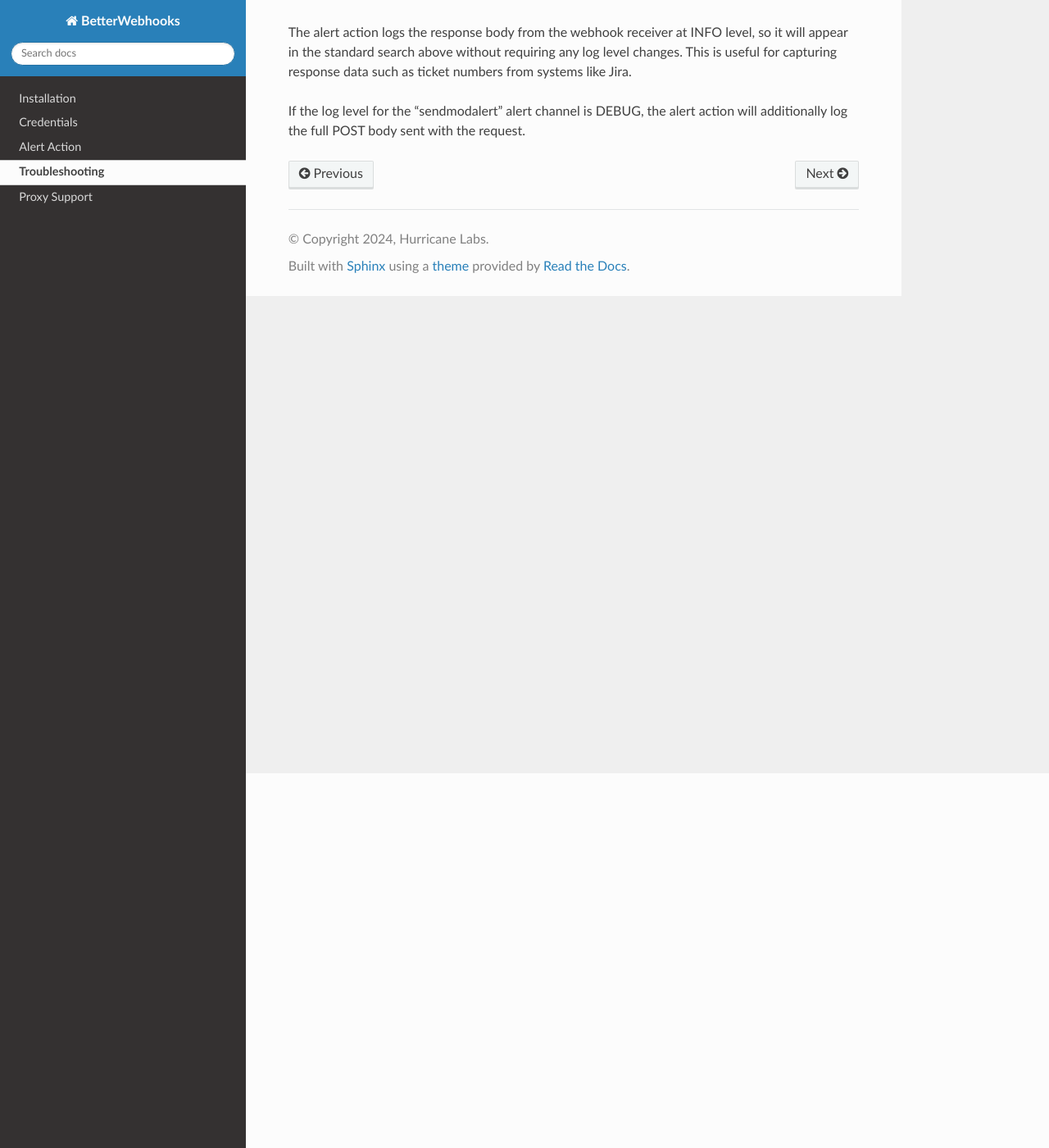
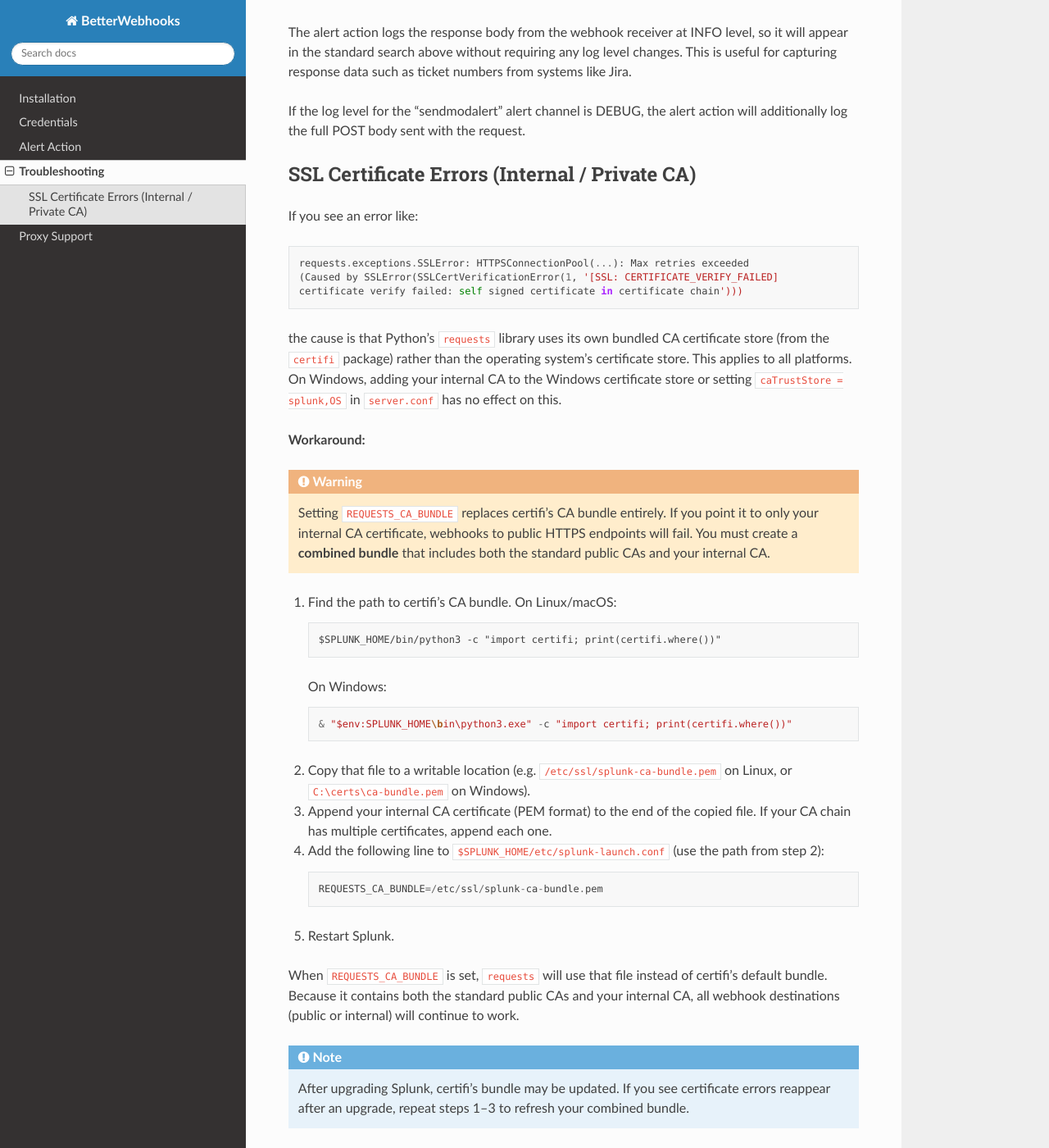
Before and after one commit to HurricaneLabs/BetterWebhooks, a Sphinx documentation site: the page built from docs/source/troubleshooting.rst, in a window 1280 px wide and 1400 px high, scrolled down 457 px. Shown: the whole window at 82% size. Built offline with Sphinx 7.4.7 and the Read the Docs theme 3.1.0, drawn with Linux system fonts in a browser that asks for light colours.

Commit message:
Update to troubleshooting docs for cert issue resolution (#22)

```diff
--- a/docs/source/troubleshooting.rst
+++ b/docs/source/troubleshooting.rst
@@ -25,3 +25,55 @@ This is useful for capturing response data such as ticket numbers from systems l
 
 If the log level for the "sendmodalert" alert channel is DEBUG, the alert action
 will additionally log the full POST body sent with the request.
+
+SSL Certificate Errors (Internal / Private CA)
+-----------------------------------------------
+
+If you see an error like::
+
+    requests.exceptions.SSLError: HTTPSConnectionPool(...): Max retries exceeded
+    (Caused by SSLError(SSLCertVerificationError(1, '[SSL: CERTIFICATE_VERIFY_FAILED]
+    certificate verify failed: self signed certificate in certificate chain')))
+
+the cause is that Python's ``requests`` library uses its own bundled CA certificate
+store (from the ``certifi`` package) rather than the operating system's certificate
+store. This applies to all platforms. On Windows, adding your internal CA to the
+Windows certificate store or setting ``caTrustStore = splunk,OS`` in ``server.conf``
+has no effect on this.
+
+**Workaround:**
+
+.. warning::
+   Setting ``REQUESTS_CA_BUNDLE`` replaces certifi's CA bundle entirely. If you
+   point it to only your internal CA certificate, webhooks to public HTTPS endpoints
+   will fail. You must create a **combined bundle** that includes both the standard
+   public CAs and your internal CA.
+
+1. Find the path to certifi's CA bundle. On Linux/macOS::
+
+       $SPLUNK_HOME/bin/python3 -c "import certifi; print(certifi.where())"
+
+   On Windows::
+
+       & "$env:SPLUNK_HOME\bin\python3.exe" -c "import certifi; print(certifi.where())"
+
+2. Copy that file to a writable location (e.g. ``/etc/ssl/splunk-ca-bundle.pem`` on
+   Linux, or ``C:\certs\ca-bundle.pem`` on Windows).
+
+3. Append your internal CA certificate (PEM format) to the end of the copied file.
+   If your CA chain has multiple certificates, append each one.
+
+4. Add the following line to ``$SPLUNK_HOME/etc/splunk-launch.conf``
+   (use the path from step 2)::
+
+       REQUESTS_CA_BUNDLE=/etc/ssl/splunk-ca-bundle.pem
+
+5. Restart Splunk.
+
+When ``REQUESTS_CA_BUNDLE`` is set, ``requests`` will use that file instead of
+certifi's default bundle. Because it contains both the standard public CAs and your
+internal CA, all webhook destinations (public or internal) will continue to work.
+
+.. note::
+   After upgrading Splunk, certifi's bundle may be updated. If you see certificate
+   errors reappear after an upgrade, repeat steps 1–3 to refresh your combined bundle.
```
